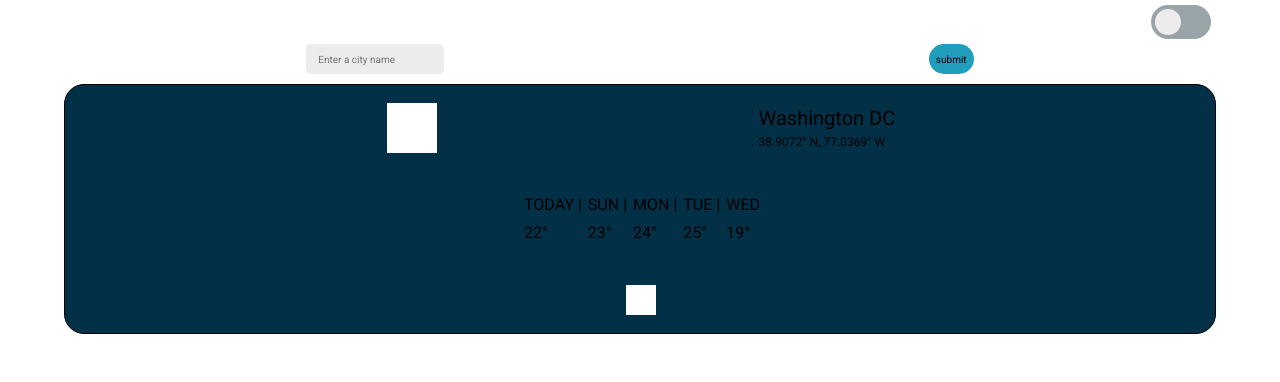
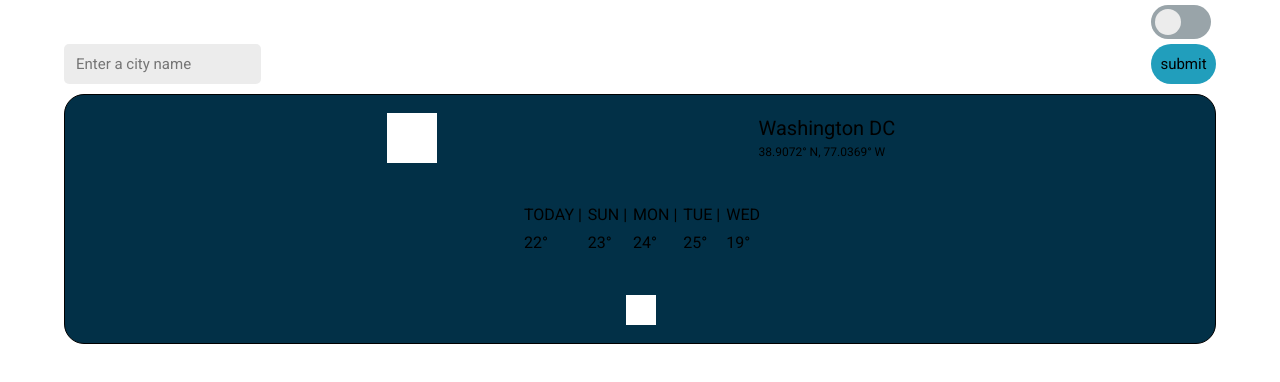
Before and after one commit to anavarro99dev/AGILE-proyect-vue3, a Vue app: page / in a window 1280 px wide. Shown: the top 382 px of the page. Built offline with nearby package versions, Linux system fonts and the light colour scheme.

Commit message:
Options#3 Coreccion

```diff
--- a/src/components/Options.vue
+++ b/src/components/Options.vue
@@ -20,6 +20,7 @@ import Switch from "./Switch.vue";
 .option-container {
   width: 90vw;
   margin: 0 auto;
+  font-size: 1.5rem;
 }
 .option--units-select {
   display: flex;
@@ -28,11 +29,11 @@ import Switch from "./Switch.vue";
 }
 .option--city {
   display: flex;
-  justify-content: space-around;
+  justify-content: space-between;
   button {
     background-color: #219ebc;
-    width: 4.5rem;
-    height: 3rem;
+    width: 6.5rem;
+    height: 4rem;
     border: none;
     border-radius: 2rem;
   }
@@ -40,7 +41,7 @@ import Switch from "./Switch.vue";
 .option--input-container {
   border-style: none;
   background-color: #ecececfa;
-  height: 3rem;
+  height: 4rem;
   border-radius: 0.5rem;
   display: flex;
   align-items: center;
```
